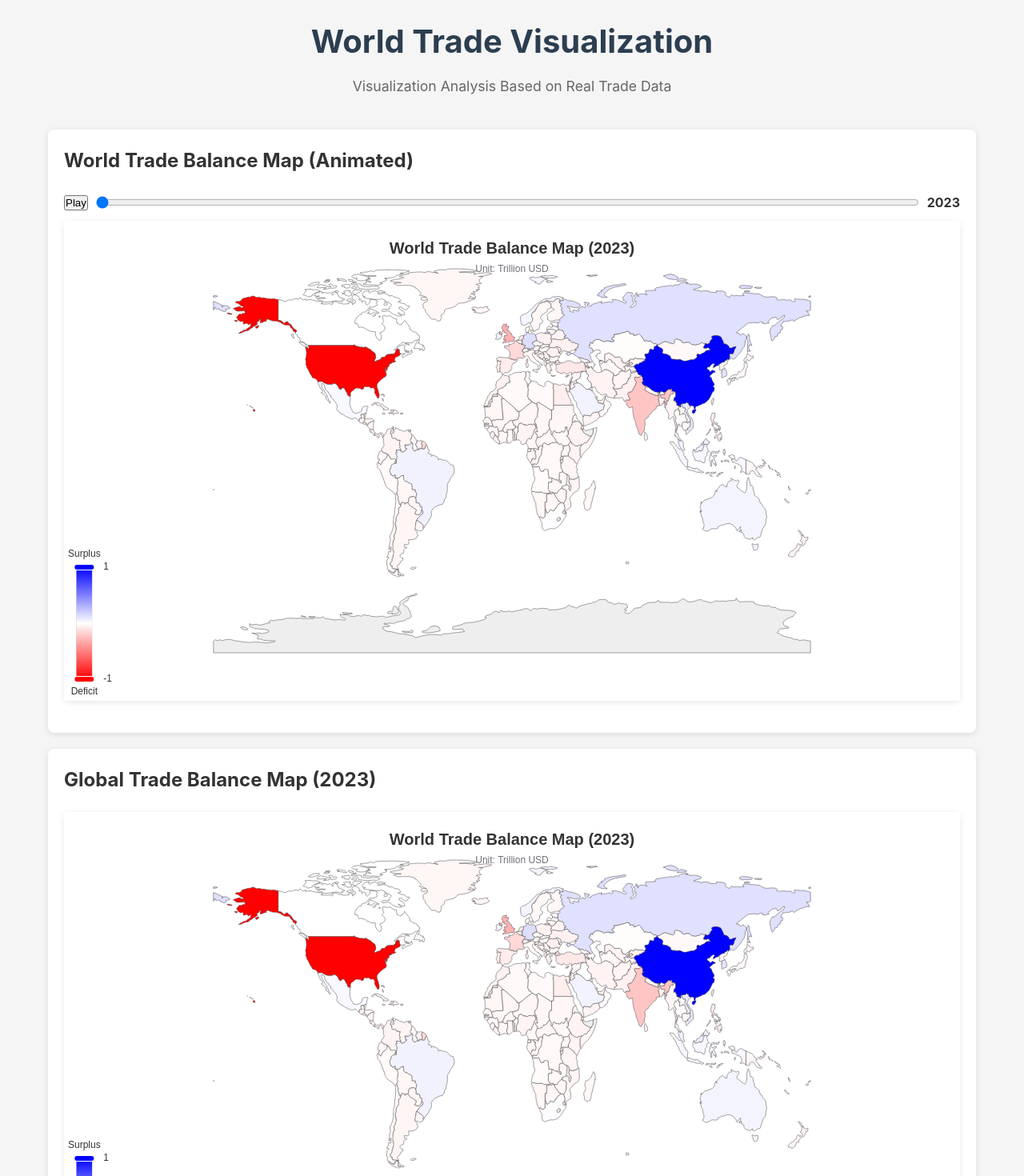
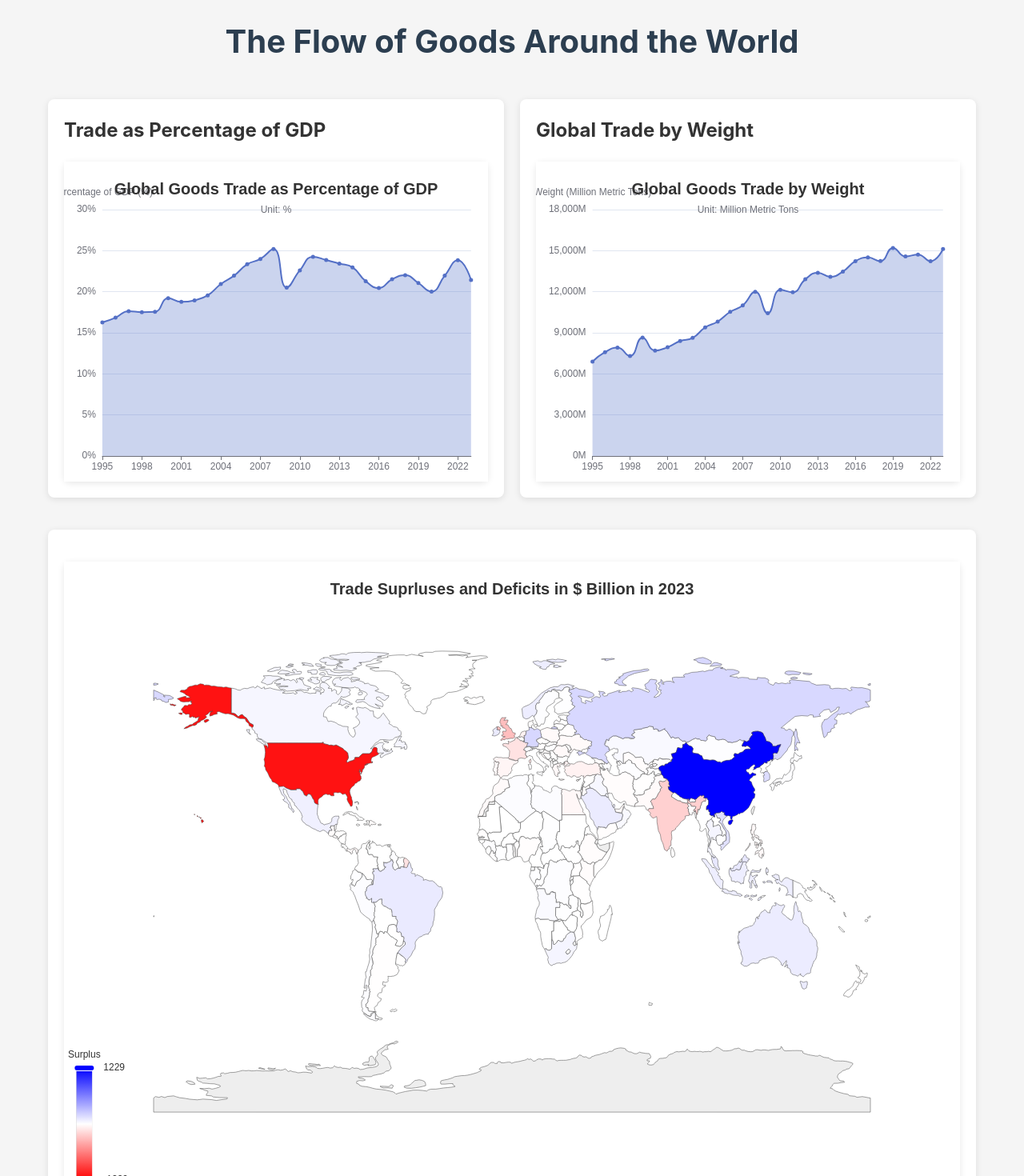
Before and after one commit to com-480-data-visualization/Team37, a React (Vite) app in the folder src/web/: page / in a window 1280 px wide. Shown: the top 1470 px of the page at 80% size. Built offline with nearby package versions, Linux system fonts and the light colour scheme.

Commit message:
Update website style and order

```diff
--- a/src/web/App.tsx
+++ b/src/web/App.tsx
@@ -10,33 +10,41 @@ const App: React.FC = () => {
   return (
     <div className="app">
       <header>
-        <h1>World Trade Visualization</h1>
-        <p>Visualization Analysis Based on Real Trade Data</p>
+        <h1>The Flow of Goods Around the World</h1>
+        {/* <p>Visualization Analysis Based on Real Trade Data</p> */}
       </header>
       <main>
+
+        {/* Wrap the two charts in a flex container */}
+        <div className="chart-row">
+          <section className="chart-column">
+            <h2>Trade as Percentage of GDP</h2>
+            <TradeGDPChart />
+          </section>
+          <section className="chart-column">
+            <h2>Global Trade by Weight</h2>
+            <TradeWeightChart />
+          </section>
+        </div>
+        {/* End of the flex container */}
+
         <section>
-          <h2>World Trade Balance Map (Animated)</h2>
-          <WorldTradeMapAnimated />
-        </section>
-        <section>
-          <h2>Global Trade Balance Map (2023)</h2>
           <WorldTradeMap />
         </section>
         <section>
           <h2>Trade Balance Distribution</h2>
           <TradeBalanceDistribution />
         </section>
-        <section>
-          <h2>Trade as Percentage of GDP</h2>
-          <TradeGDPChart />
-        </section>
-        <section>
-          <h2>Global Trade by Weight</h2>
-          <TradeWeightChart />
-        </section>
+
+
+
         <section>
           <h2>Trade Balance Trends</h2>
           <TradeTrendChart />
+        </section>
+        <section>
+          <h2>World Trade Balance Map (Animated)</h2>
+          <WorldTradeMapAnimated />
         </section>
       </main>
     </div>
--- a/src/web/components/WorldTradeMap.tsx
+++ b/src/web/components/WorldTradeMap.tsx
@@ -226,7 +226,7 @@ const countryNameAlias: Record<string, string> = {
 interface TradeData {
   year: string;
   country: string;
-  value_trln_USD: number;
+  value_bln_USD: number;
 }
 
 export const WorldTradeMap: React.FC = () => {
@@ -270,7 +270,7 @@ export const WorldTradeMap: React.FC = () => {
     const mapData = allData.map(item => {
       const name = getCountryName(item.country, item.country);
       const geoName = geoNameMapping[name.toLowerCase()];
-      return { name: geoName || name, value: Number(item.value_trln_USD) || 0 };
+      return { name: geoName || name, value: Number(item.value_bln_USD) || 0 };
     });
 
     const validGeoNames = new Set(worldJson.features.map(f => f.properties?.NAME?.toLowerCase()));
@@ -280,12 +280,13 @@ export const WorldTradeMap: React.FC = () => {
     const values = finalMapData.map(item => item.value).filter(v => !isNaN(v));
     const minValue = Math.min(...values);
     const maxValue = Math.max(...values);
+    const maxRange = Math.max(minValue, maxValue)
 
     const option = {
       backgroundColor: '#fff',
       title: {
-        text: 'World Trade Balance Map (2023)',
-        subtext: 'Unit: Trillion USD',
+        text: 'Trade Suprluses and Deficits in $ Billion in 2023',
+        // subtext: 'Unit: Billion USD',
         left: 'center',
         top: 20,
         textStyle: { color: '#333', fontSize: 20 }
@@ -294,13 +295,13 @@ export const WorldTradeMap: React.FC = () => {
         trigger: 'item',
         formatter: (params: any) => {
           const value = params.value || 0;
-          return `${params.name}<br/>Trade ${value >= 0 ? 'Surplus' : 'Deficit'}: ${value.toFixed(6)} Trillion USD`;
+          return `${params.name}<br/>Trade ${value >= 0 ? 'Surplus' : 'Deficit'}: ${value.toFixed(2)} Billion USD`;
         }
       },
       visualMap: {
         left: 'left',
-        min: minValue,
-        max: maxValue,
+        min: maxRange,
+        max: -maxRange,
         text: ['Surplus', 'Deficit'],
         realtime: false,
         calculable: true,
@@ -310,7 +311,7 @@ export const WorldTradeMap: React.FC = () => {
         name: 'Trade Balance',
         type: 'map',
         map: 'world',
-        roam: true,
+        roam: false,
         emphasis: { label: { show: true } },
         data: finalMapData
       }]
@@ -333,7 +334,7 @@ export const WorldTradeMap: React.FC = () => {
   return (
     <div style={{ width: '100%', margin: '20px 0' }}>
       <div ref={chartRef} style={{
-        width: '100%', height: '600px', backgroundColor: '#fff',
+        width: '100%', height: '800px', backgroundColor: '#fff',
         borderRadius: '8px', boxShadow: '0 2px 8px rgba(0,0,0,0.1)'
       }} />
     </div>
--- a/src/web/components/WorldTradeMapAnimated.tsx
+++ b/src/web/components/WorldTradeMapAnimated.tsx
@@ -225,7 +225,7 @@ const countryNameAlias: Record<string, string> = {
 interface TradeData {
     year: string;
     country: string;
-    value_trln_USD: number;
+    value_bln_USD: number;
 }
 
 export const WorldTradeMapAnimated: React.FC = () => {
@@ -287,7 +287,7 @@ export const WorldTradeMapAnimated: React.FC = () => {
         const mapData = yearData.map(item => {
             let name = matchCountryName(item.country, item.country);
             const geoName = geoNameMap[name.toLowerCase()];
-            return { name: geoName || name, value: Number(item.value_trln_USD) || 0 };
+            return { name: geoName || name, value: Number(item.value_bln_USD) || 0 };
         });
 
         const geoNames = worldJson.features.map(f => f.properties?.NAME).filter(Boolean);
@@ -298,24 +298,25 @@ export const WorldTradeMapAnimated: React.FC = () => {
         const values = finalMapData.map(item => item.value).filter(v => !isNaN(v));
         const minValue = Math.min(...values);
         const maxValue = Math.max(...values);
+        const maxRange = Math.max(minValue, maxValue)
 
         const option = {
             backgroundColor: '#fff',
             title: {
                 text: `World Trade Balance Map (${year})`,
-                subtext: 'Unit: Trillion USD',
+                // subtext: 'Unit: Billion USD',
                 left: 'center',
                 top: 20,
                 textStyle: { color: '#333', fontSize: 20 }
             },
             tooltip: {
                 trigger: 'item',
-                formatter: params => `${params.name}<br/>Trade ${params.value >= 0 ? 'Surplus' : 'Deficit'}: ${params.value.toFixed(6)} Trillion USD`
+                formatter: params => `${params.name}<br/>Trade ${params.value >= 0 ? 'Surplus' : 'Deficit'}: ${params.value.toFixed(2)} Billion USD`
             },
             visualMap: {
                 left: 'left',
-                min: minValue,
-                max: maxValue,
+                min: maxRange,
+                max: -maxRange,
                 text: ['Surplus', 'Deficit'],
                 realtime: false,
                 calculable: true,
--- a/src/web/index.css
+++ b/src/web/index.css
@@ -16,6 +16,32 @@ body {
   margin: 0 auto;
   padding: 20px;
 }
+
+/* In src/web/index.css */
+
+.chart-row {
+  display: flex; /* Enables flexbox layout */
+  flex-wrap: wrap; /* Allows items to wrap onto the next line on smaller screens */
+  gap: 20px; /* Adds space between the columns (adjust as needed) */
+  margin-bottom: 20px; /* Adds some space below the row */
+}
+
+.chart-column {
+  flex: 1; /* Allows each column to grow and take up equal space */
+  min-width: 300px; /* Optional: Prevents columns from becoming too narrow before wrapping */
+  /* If you want exactly 50% width minus the gap, you could use calc: */
+  /* width: calc(50% - 10px); */ /* (where 10px is half the gap) */
+  /* However, flex: 1 is usually more flexible */
+}
+
+/* Optional: Ensure the chart divs inside the columns behave correctly */
+.chart-column > div[style*="height"] { /* Target the div holding the echart */
+  width: 100% !important; /* Ensure it takes the full width of the column */
+  /* Height might need adjustment if you want them to be uniform, */
+  /* but the fixed height in the components might be sufficient. */
+}
+
+
 
 header {
   text-align: center;
```
Also changed, not shown: src/web/public/data/absolute_deficit_2023.csv, src/web/public/data/absolute_deficit_all_years.csv, src/web/public/data/goods_trade_as_pcnt_gdp.csv, 2 other files (tests, documents, lock files or other folders).
